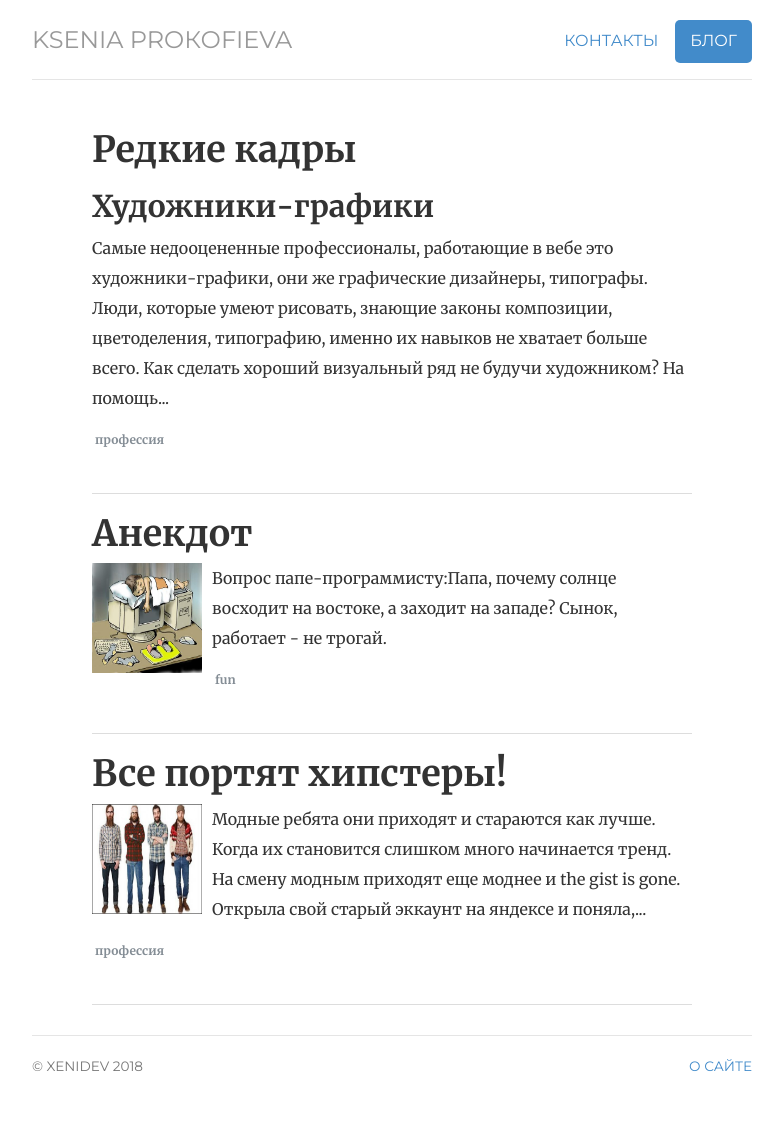
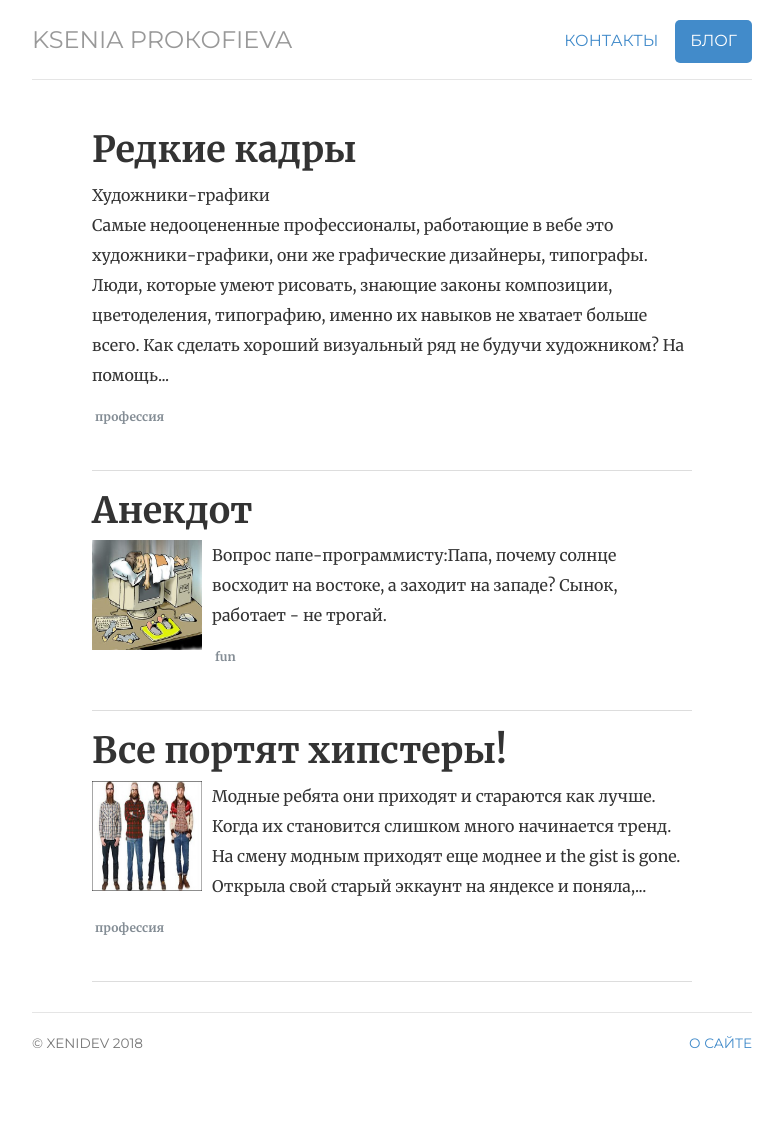
Before and after one commit to ValeraS/xenidev.github.io, a Jekyll site: the page built from notes/index.html, in a window 1280 px wide. Shown: the whole page, without its empty margins (248-1031 px from the left). Built offline with Jekyll 4.4.1, drawn with Linux system fonts in a browser that asks for light colours; after the commit the page ends 1105 px from its top, so only the background shows below that.

Commit message:
Update post-list.html

```diff
--- a/_includes/post-list.html
+++ b/_includes/post-list.html
@@ -5,7 +5,7 @@
                     <h1 class="title"><a href="{{ post.url }}">{{ post.title }}</a></h1>
 
 
-                   {{ post.content |  truncatewords: 40 }}
+                   {{ post.content  |   remove: '<h2>' | remove: '</h2>' |  truncatewords: 40 }}
 
 
 
```
